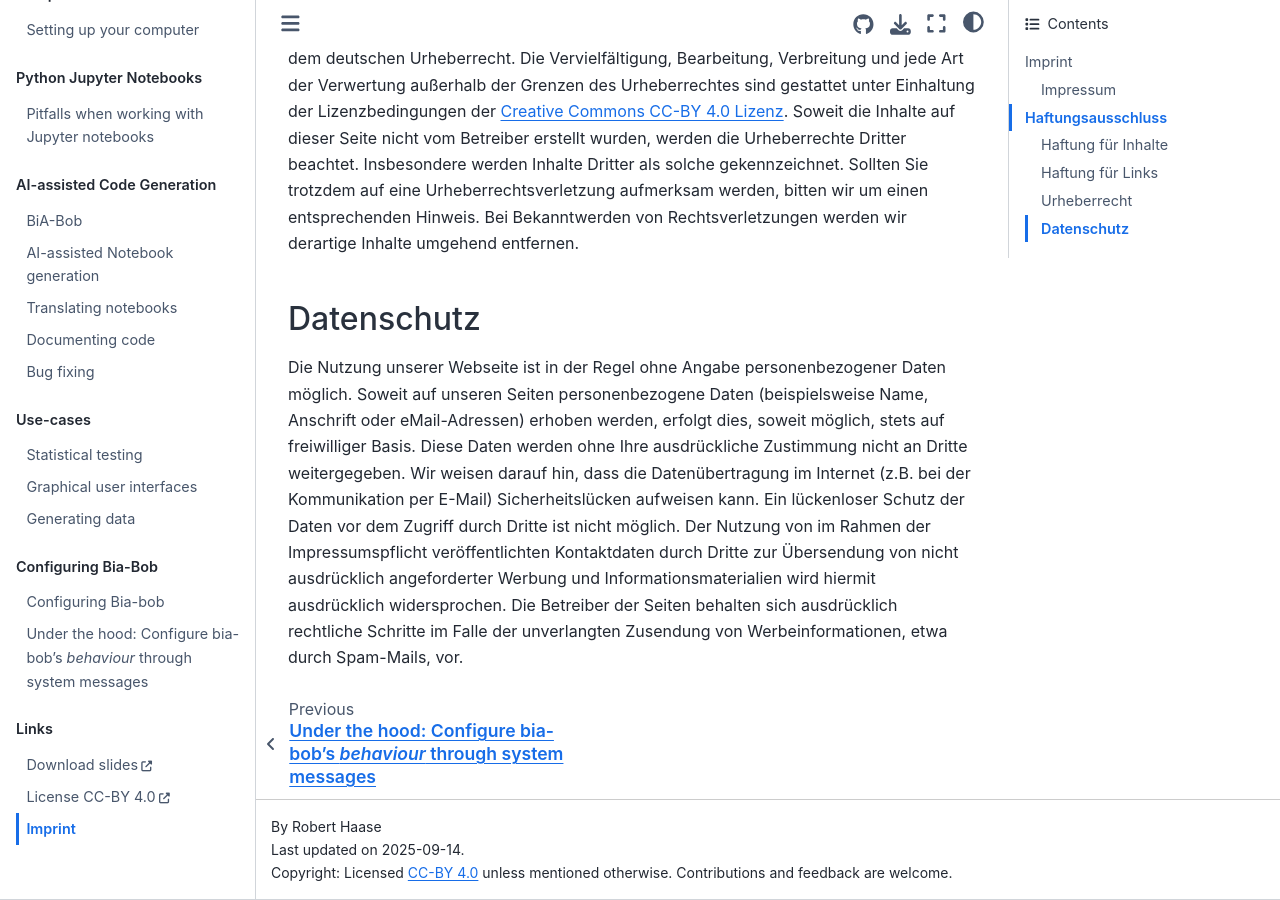
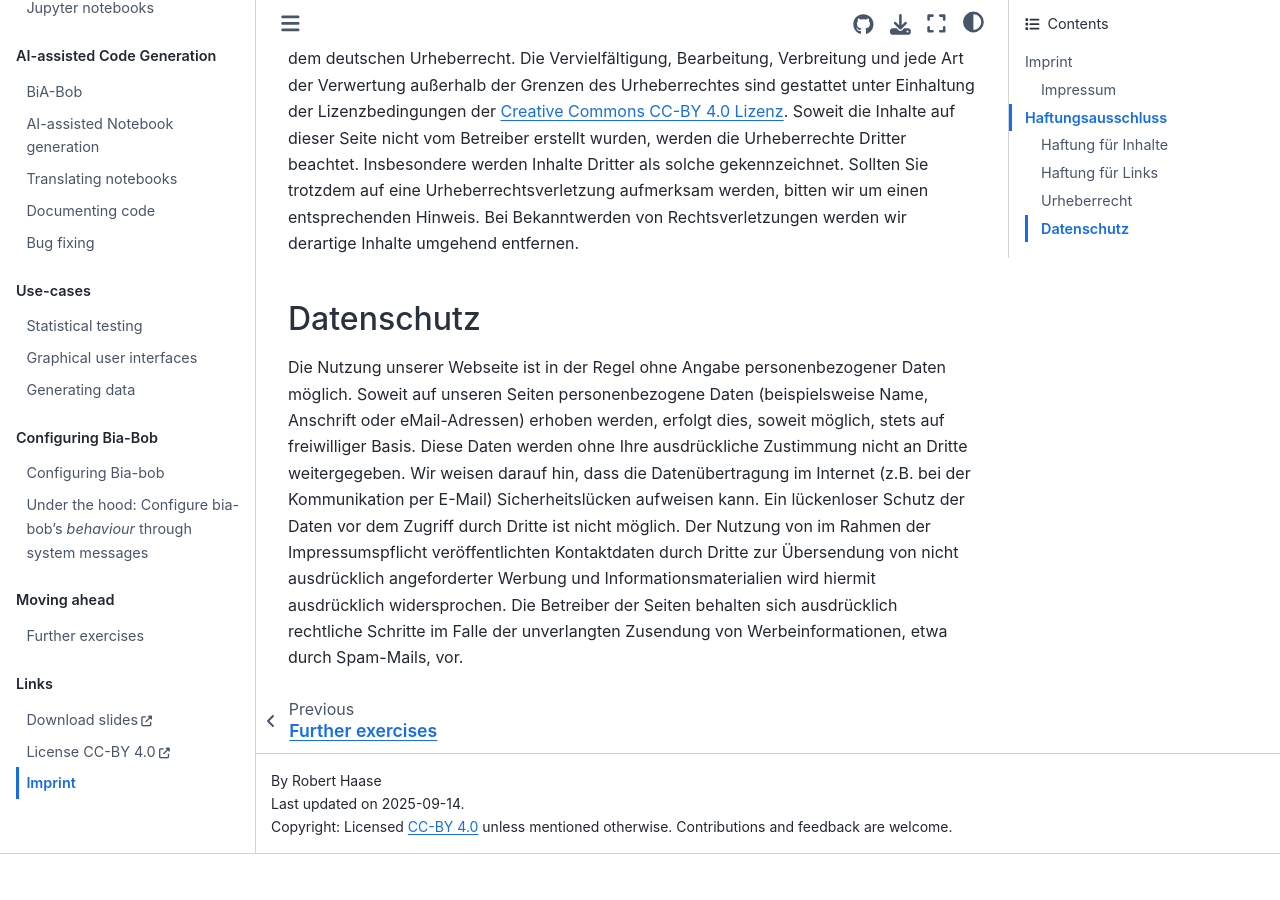
Before and after one commit to ScaDS/EMBOBioImage2025, a Jupyter Book: the page built from docs/imprint.md, in a window 1280 px wide and 900 px high, scrolled down 1587 px. Built offline with Jupyter Book 1.0.4 settings and Sphinx 7.4.7 and the Sphinx Book theme 1.1.4, drawn with Linux system fonts in a browser that asks for light colours; pages that are not in the unit, such as notebooks, are missing from menus; after the commit the page ends 2441 px from its top, so only the background shows below that; some of the changed lines change nothing that is shown.

Commit message:
corrected path

```diff
--- a/docs/_toc.yml
+++ b/docs/_toc.yml
@@ -36,7 +36,7 @@ parts:
 
   - caption: Moving ahead
     chapters:
-    - file: further-exercises.md
+    - file: 02_bia_bob/further-exercises.md
 
   - caption: Links
     chapters:
```
